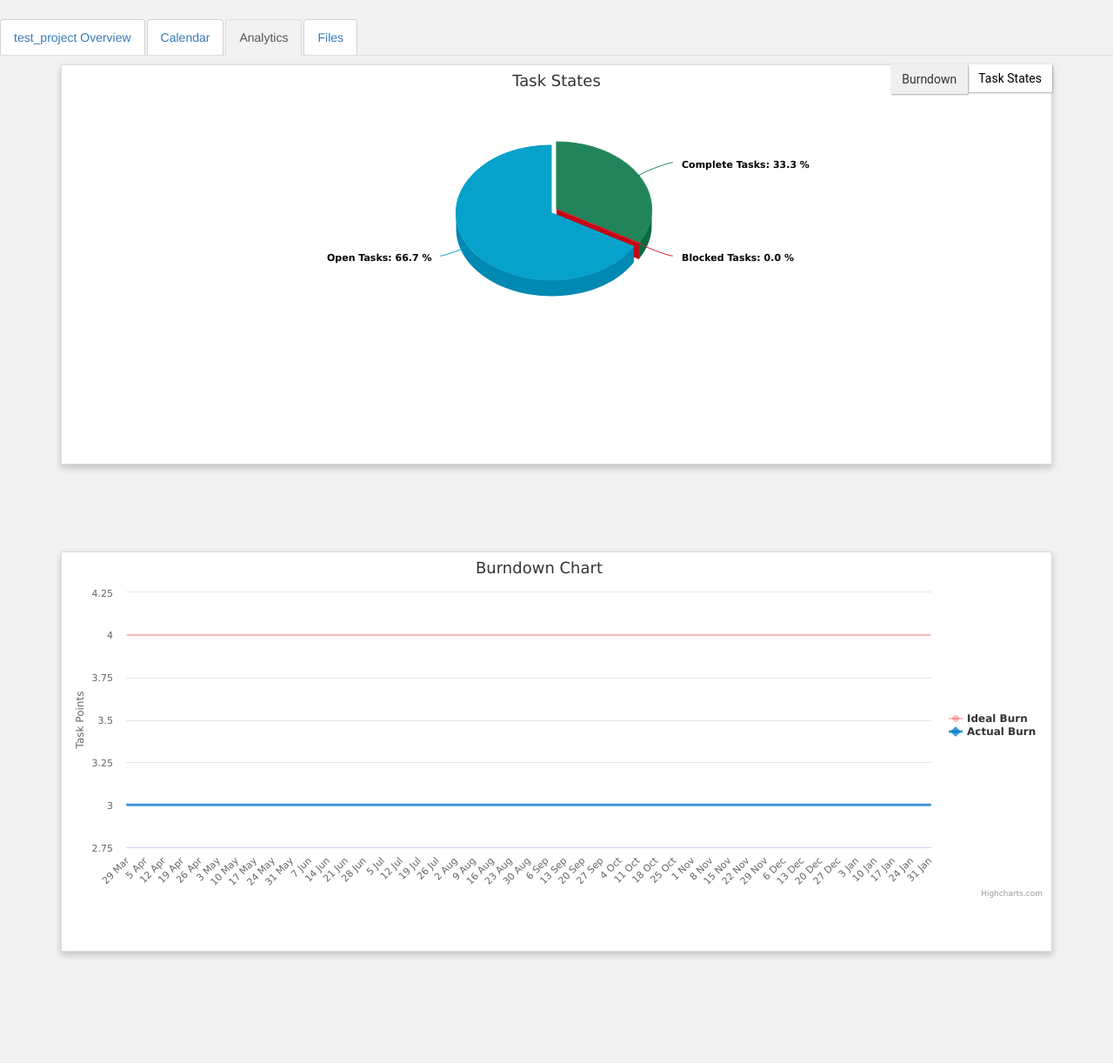
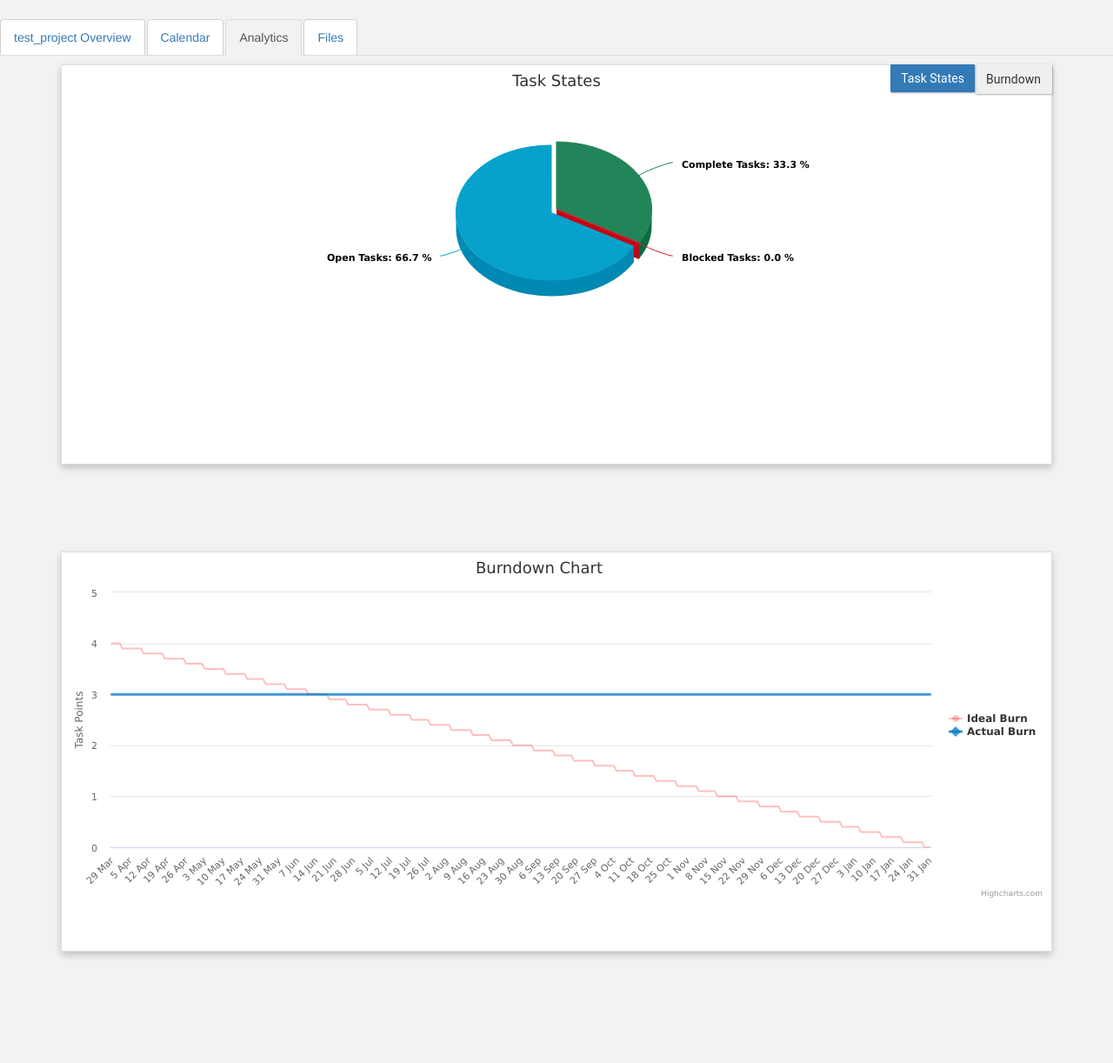
Before and after one commit to sanjamkr/ProTrack, a Django app: page /Tracker/chart/9/ in a window 1280 px wide. Shown: the part 58-1280 px from the top of the page at 87% size. Run offline with Django 3.2, Linux system fonts and the light colour scheme; a user stored in the database is signed in; data comes from the database, SQL or seed files in the repository; both versions use the stored data as it was after the commit; parts of the project's set-up code (start-up, migrations or seed data) failed here and were passed over; some libraries are stand-ins or nearby versions.

Commit message:
Burndown error resolved

```diff
--- a/Tracker/static/Tracker/style.css
+++ b/Tracker/static/Tracker/style.css
@@ -282,14 +282,16 @@ overflow-y: auto;}
     margin-bottom: 100px;
 }
 .btn-tab{
-    background-color: #fff;
-    color: #000;
+    background-color: #337ab7;
+    color: #fff;
     border: none;
 }
 .btn-tab:focus, .btn-tab:active{
+
     border: none;
     outline: none;
     box-radius: 2px;
+    color: #f2f2f2;
 }
 
 .loginbtn {
@@ -602,3 +604,6 @@ border: 1px solid #ccc;}
   -webkit-box-shadow: inset 0 1px 1px rgba(0,0,0,.075), 0 0 8px rgba(102, 175, 233, 0.6);
   box-shadow: inset 0 1px 1px rgba(0,0,0,.075), 0 0 8px rgba(102, 175, 233, 0.6);
 }
+.activechart {
+
+}
--- a/Tracker/templates/Tracker/charts.html
+++ b/Tracker/templates/Tracker/charts.html
@@ -39,10 +39,11 @@
 
     <div id = "row">
     <div>
-    <button class="pull-right btn btn-tab tablink" onclick="openChart(event, 'task')">Task States</button>
+
     {% if errorchart == 0%}
     <button class="pull-right btn tablink" onclick="openChart(event, 'burn')">Burndown</button>
     {% endif %}
+    <button class="pull-right btn btn-tab tablink" onclick="openChart(event, 'task')">Task States</button>
     </div>
     <div class = "col chartcard" id = "task" style = "height:460px;">
     <div id="StatePie" style = "width = 100%; height:300px;"></div>
--- a/Tracker/views/overview_views.py
+++ b/Tracker/views/overview_views.py
@@ -315,8 +315,8 @@ def pieview(request,project_id):
             y = sum(e.tp for e in q if (e.comp_time!=None) and (datetime.date(e.comp_time) <= (datetime.date(p.pcreated) + timedelta(days=i))))
             realdata.append(x-y)
             categories = [str(dt.day) + ' ' + dt.strftime("%b") for dt in dates]
-            diff = int(round(total_tp/(days+1)))
-            idealdata = [total_tp - (i*diff) for i in range(days+1)]
+            diff = total_tp/(days+1)
+            idealdata = [float("{0:.1f}".format(total_tp - (i*diff))) for i in range(days+1)]
 
 
 
--- a/Tracker/views/sprint_views.py
+++ b/Tracker/views/sprint_views.py
@@ -109,8 +109,8 @@ def edit_sprint(request,sprint_id):
         y = sum(e.tp for e in t if ((e.comp_time!=None) and (datetime.date(e.comp_time) <= (sp.start_date + timedelta(days=i) )) ))
         realdata.append(x-y)
         categories = [str(dt.day) + ' ' + dt.strftime("%b") for dt in dates]
-        diff = int(round(total_tps/(days+1)))
-        idealdata = [total_tps - (i*diff) for i in range(days+1)]
+        diff = total_tps/(days+1)
+        idealdata = [float("{0:.1f}".format(total_tps - (i*diff))) for i in range(days+1)]
     if total_tasks==0:
         errorchart = 1
     context ={
```
Also changed, not shown: db.sqlite3, media/ProjectFiles/2017/04/Screenshot_164.png (added).
